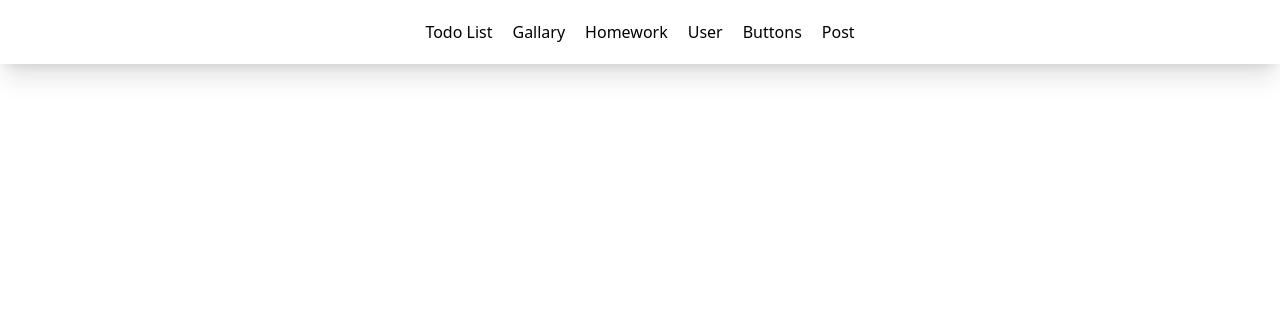
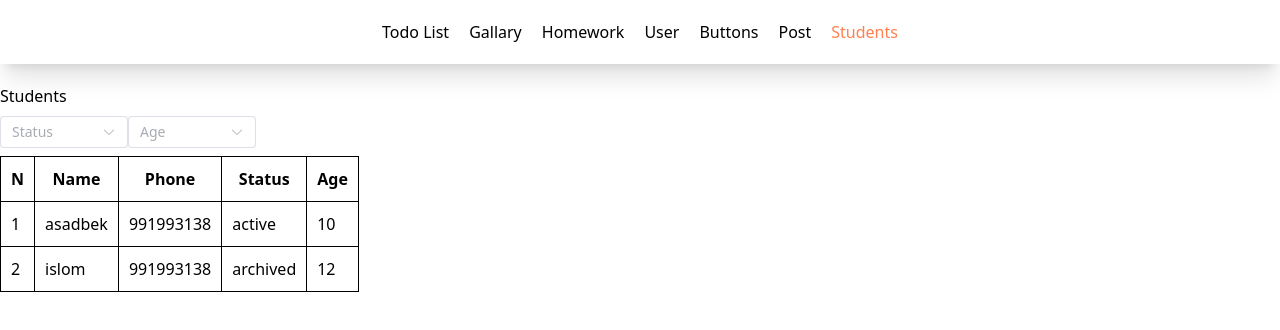
Before and after one commit to Asadbek-2211/dialog, a Vue app: page /students in a window 1280 px wide. Shown: the top 330 px of the page. Built offline with nearby package versions, Linux system fonts and the light colour scheme.

Commit message:
age filter

```diff
--- a/src/App.vue
+++ b/src/App.vue
@@ -14,6 +14,7 @@ import { RouterLink, RouterView } from "vue-router";
           <RouterLink class="hover:text-red-400" to="/user">User</RouterLink>
           <RouterLink class="hover:text-red-400" to="/buttons">Buttons</RouterLink>
           <RouterLink class="hover:text-red-400" to="/post">Post</RouterLink>
+          <RouterLink class="hover:text-red-400" to="/students">Students</RouterLink>
         </nav>
       </div>
     </header>
--- /dev/null
+++ b/src/components/SearchStudents.vue
@@ -0,0 +1,13 @@
+<template>
+<input type="text" class="border" @input="send_students" v-model="student_search">
+</template>
+<script setup>
+import { ref } from 'vue';
+const student_search = ref("")
+const emits = defineEmits("inp_arg")
+const send_students = () => {
+    emits("inp_arg",student_search.value)
+}
+</script>
+<style>
+</style>
--- /dev/null
+++ b/src/components/StudentsTable.vue
@@ -0,0 +1,81 @@
+<template>
+  <table>
+    <thead>
+      <tr>
+        <th>N</th>
+        <th>Name</th>
+        <th>Phone</th>
+        <th>Status</th>
+        <th>Age</th>
+      </tr>
+    </thead>
+    <tbody>
+      <tr v-for="(student, i) in filtered_students" :key="student.id">
+        <td>{{ i + 1 }}</td>
+        <td>{{ student.name }}</td>
+        <td>{{ student.phone }}</td>
+        <td>{{ student.status }}</td>
+        <td>{{ student.age }}</td>
+      </tr>
+      {{ props.age }}
+    </tbody>
+  </table>
+</template>
+<script setup>
+import { onMounted, ref, watch } from "vue";
+
+const props = defineProps(["status","age"]);
+
+
+const input = ref("")
+
+const search_user_2 = () => {
+  const filtered_user_table = students.filter((student) => {
+    student.name.toLowerCase().includes(input.value.toLowerCase())
+  })
+  return filtered_user_table
+}
+const students = [
+  {
+    id: 1,
+    name: "asadbek",
+    phone: "991993138",
+    status: "active",
+    age: 10,
+  },
+  {
+    id: 2,
+    name: "islom",
+    phone: "991993138",
+    status: "archived",
+    age: 12,
+  },
+];
+
+const filtered_students = ref([]);
+const filter_students = () => {
+  if (props.status.length == 0) filtered_students.value = students;
+  else {
+    filtered_students.value = students.filter((s) => s.status == props.status);
+  }
+};
+const filtered_age = ref([]);
+const filter_age = () => {
+  if( 3 ) filtered_age.value = students
+    else {
+      filtered_students.value = students.filter((s) => s.age == props.age)
+    }
+}
+onMounted(() => {
+  filter_students();
+  filter_age()
+});
+
+watch(
+  () => props.status,
+  () => {
+    filter_students();
+  }
+);
+</script>
+<style></style>
--- a/src/router/index.js
+++ b/src/router/index.js
@@ -39,6 +39,11 @@ const router = createRouter({
       name: 'post',
       component: () => import('../views/PostView.vue')
     },
+    {
+      path: '/students',
+      name: 'students',
+      component: () => import('../views/StudentsView.vue')
+    },
   ]
 })
 
--- a/src/views/PostView.vue
+++ b/src/views/PostView.vue
@@ -15,24 +15,24 @@
     <p>{{ searched_post?.content }}</p>
   </div>
   <el-row :gutter="20">
-    <el-col :sm="12" :md="8" :lg="6" v-for="post in posts" :key="post.id">
-        <el-space direction="vertical" alignment="flex-start">
-    <div>
-      <label style="margin-right: 16px">Switch Loading</label>
-      <el-switch v-model="loading" />
+    <el-col :sm="12" :md="8" :lg="6" v-for="post in posts" :key="post.id" v-if="posts.length">
+      <div class="mb-[20px] p-4 text-gray-500 rounded-lg bg-yellow-200">
+              <img :src="post.image" alt="" class="img_url" />
+              <span class="text-xl">{{ post.title }}</span>
+               <p>{{ post.content.slice(0, 150) }}</p>
             </div>
-    <el-skeleton style="width: 240px" :loading="loading" animated>
+    </el-col>
+    <el-col :sm="12" :md="8" :lg="6" v-else v-for="i in 30" :key="i">
+      <el-skeleton style="width: 240px">
     <template #template>
       <el-skeleton-item variant="image" style="width: 240px; height: 240px" />
       <div style="padding: 14px">
-          <el-skeleton-item variant="h3" style="width: 50%" />
+        <el-skeleton-item variant="p" style="width: 50%" />
         <div
           style="
             display: flex;
             align-items: center;
             justify-items: space-between;
-              margin-top: 16px;
-              height: 16px;
           "
         >
           <el-skeleton-item variant="text" style="margin-right: 16px" />
@@ -40,25 +40,7 @@
         </div>
       </div>
     </template>
-      <template #default>
-        <el-card :body-style="{ padding: '0px', marginBottom: '1px' }">
-          <div style="padding: 14px">
-            <span>
-                <div class="mb-[20px] p-4 text-gray-500 rounded-lg bg-yellow-200">
-                    <img :src="post.image" alt="" class="img_url" />
-                    <span class="text-xl">{{ post.title }}</span>
-                    <p>{{ post.content.slice(0, 150) }}</p>
-                      </div>
-               </span>
-            <div class="bottom card-header">
-              <div class="time">{{ currentDate }}</div>
-              <el-button text class="button">Operation button</el-button>
-            </div>
-          </div>
-        </el-card>
-      </template>
   </el-skeleton>
-  </el-space>
     </el-col>
   </el-row>
 </template>
@@ -73,7 +55,7 @@ const currentDate = new Date().toDateString()
 
 const render_id = async () => {
   searched_post.value = await axios
-    .get("https://jsonplaceholder.org/posts/1")
+    .get(`https://jsonplaceholder.org/posts/${input_search.value}`)
     .then((res) => res.data)
     .catch(() => []);
 };
@@ -81,7 +63,11 @@ const posts = ref([]);
 const get_posts = async () => {
   posts.value = await axios
     .get("https://jsonplaceholder.org/posts")
-    .then((res) => res.data)
+    .then((res) => {
+      loading.value = false
+      return res.data
+    }
+    )
     .catch(() => []);
 };
 onMounted(() => {
--- /dev/null
+++ b/src/views/StudentsView.vue
@@ -0,0 +1,29 @@
+<template>
+  <div class="students">
+    <h1>Students</h1>
+    <el-select v-model="status_val" class="w-32 my-2" placeholder="Status" clearable>
+        <el-option label="Active" value="active"/>
+        <el-option label="archived" value="archived"/>
+    </el-select>
+    <el-select v-model="age_val" class="w-32 my-2" placeholder="Age" clearable>
+        <el-option label="8-12" value="8"/>
+        <el-option label="12-16" value="16"/>
+    </el-select>
+    <StudentsTable :status="status_val" :age="age_val" />
+  </div>
+</template>
+<script setup>
+import SearchStudents from "@/components/SearchStudents.vue";
+import StudentsTable from "@/components/StudentsTable.vue";
+import { ref } from "vue";
+const status_val = ref("")
+const age_val = ref(null)
+</script>
+<style>
+.students table,
+.students th,
+.students td {
+    border: 1px solid black;
+    padding: 10px;
+}
+</style>
```
Lines whose indentation alone changed are shown as unchanged.
